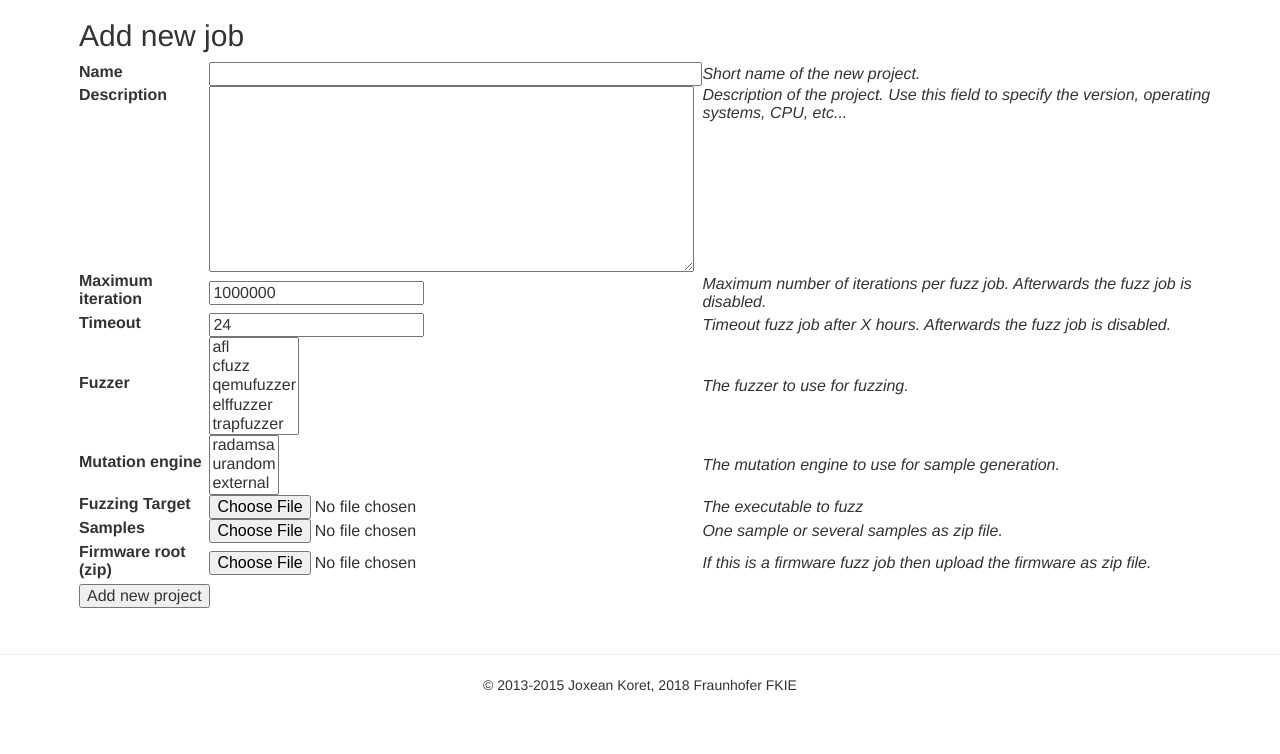
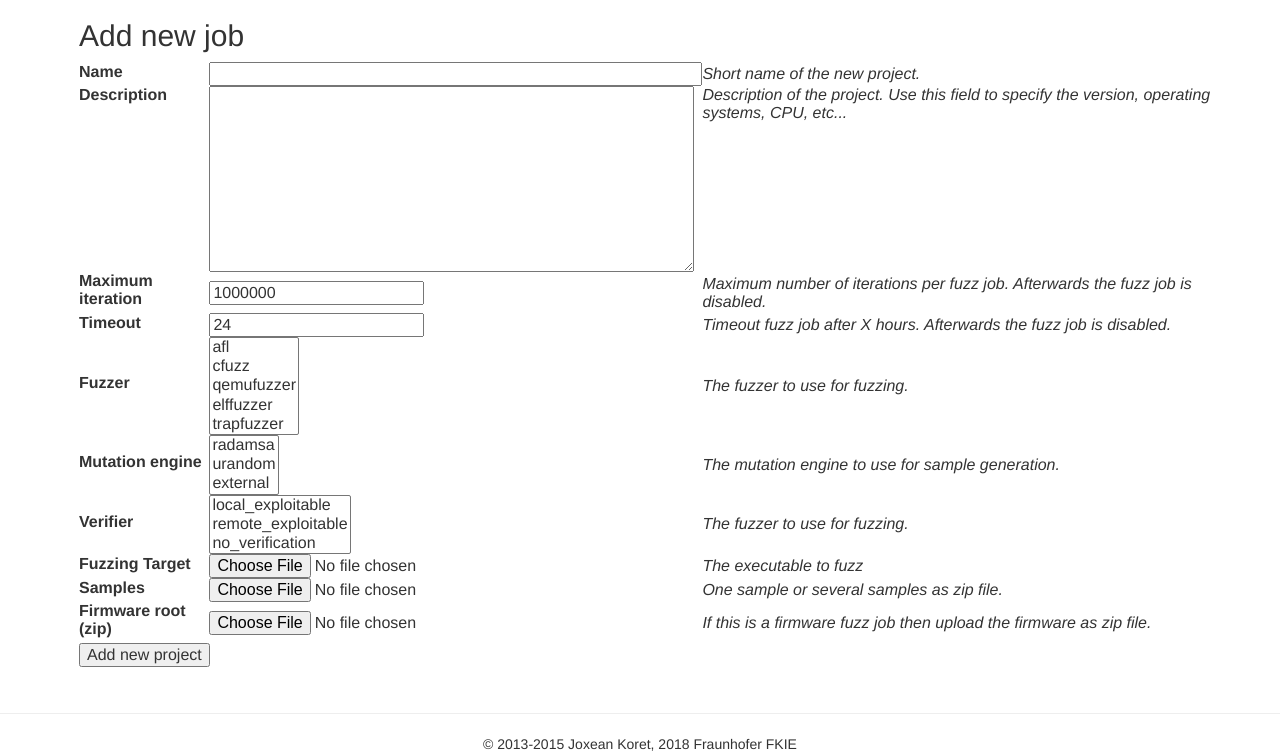
Before and after one commit to fkie-cad/LuckyCAT, a Flask app: page /jobs/add in a window 1280 px wide. Shown: the part 71-825 px from the top of the page. Before the commit the page ends 763 px from the top, so only its background shows below. Run offline with Flask 2, Linux system fonts and the light colour scheme; the visitor is signed in with stand-in values (Sample User, id 1); parts of the project's set-up code (start-up, migrations or seed data) failed here and were passed over; some libraries are stand-ins or nearby versions.

Commit message:
Added some TODOs @0roman, user can now choose verifier

```diff
--- a/luckycat/database/models/Job.py
+++ b/luckycat/database/models/Job.py
@@ -15,6 +15,7 @@ class Job(Document):
     archived = BooleanField()
     mutation_engine = StringField()
     fuzzer = StringField()
+    verifier = StringField()
     samples = BinaryField()
     firmware_root = BinaryField()
     fuzzing_target = BinaryField()
--- a/luckycat/f3c_global_config.py
+++ b/luckycat/f3c_global_config.py
@@ -41,3 +41,8 @@ fuzzers = [{'name': 'afl', 'description': 'AFL is a mutator and fuzzer'},
            {'name': 'qemufuzzer', 'description': 'qemufuzzer fuzzes binaries of whole firmware images'},
            {'name': 'elffuzzer', 'description': 'ELF fuzzer for *UNIX systems'},
            {'name': 'trapfuzzer', 'description': 'trap fuzzer for BSD-based systems'}]
+
+# fuzzer configuration
+verifiers = [{'name': 'local_exploitable', 'description': 'Local exploitable verifier'},
+           {'name': 'remote_exploitable', 'description': 'Remote exploitable verifier with gdb remote'},
+           {'name': 'no_verification', 'description': 'No verification of crashes'}]
--- a/luckycat/frontend/Crashes.py
+++ b/luckycat/frontend/Crashes.py
@@ -49,6 +49,8 @@ def show_crashes():
 @crashes.route('/crashes/show/<crash_id>')
 @login_required
 def show_crash(crash_id):
+    # TODO only show diff if mutation engine is external and actually mutates something (e.g. radamsa)
+    # TODO Do not show diff if mutation engine is fuzzer interal or generates samples like /dev/urandom
     if crash_id:
         crash = Crash.objects.get(id=crash_id)
         if crash:
--- a/luckycat/frontend/Jobs.py
+++ b/luckycat/frontend/Jobs.py
@@ -43,10 +43,12 @@ def add_job():
     if flask.request.method == 'GET':
         engines = [x['name'] for x in f3c_global_config.mutation_engines]
         fuzzers = [x['name'] for x in f3c_global_config.fuzzers]
+        verifiers = [x['name'] for x in f3c_global_config.verifiers]
 
         return flask.render_template("jobs_add.html",
                                      engines=engines,
-                                     fuzzers=fuzzers)
+                                     fuzzers=fuzzers,
+                                     verifiers=verifiers)
     else:
         data = flask.request.form
         files = flask.request.files
@@ -81,6 +83,7 @@ def add_job():
                       date=datetime.datetime.now().strftime('%Y-%m-%d'),
                       mutation_engine=engine,
                       fuzzer=data.get('fuzzer'),
+                      verifier=data.get('verifier'),
                       samples=samples,
                       fuzzing_target=files['fuzzing_target'].stream.read(),
                       firmware_root=firmware_root,
@@ -129,16 +132,19 @@ def edit_job(job_id):
                 'description': data.get('description'),
                 'fuzzer': data.get('fuzzer'),
                 'mutation_engine': engine,
+                'verifier': data.get('verifier'),
             })
 
             return flask.redirect("/jobs/show")
         else:
             engines = [x['name'] for x in f3c_global_config.mutation_engines]
             fuzzers = [x['name'] for x in f3c_global_config.fuzzers]
+            verifiers = [x['name'] for x in f3c_global_config.verifiers]
             return flask.render_template('jobs_edit.html',
                                          job=job,
                                          engines=engines,
-                                         fuzzers=fuzzers)
+                                         fuzzers=fuzzers,
+                                         verifiers=verifiers)
     else:
         flask.abort(400, description="Invalid job ID")
 
@@ -158,6 +164,7 @@ def _get_summary_for_crash(crash):
 @jobs.route("/jobs/download/<job_id>")
 @login_required
 def jobs_download(job_id):
+    # FIXME may crash if no crashes available
     if job_id is None:
         flask.flash("Invalid job ID")
         return flask.redirect('/jobs/show')
--- a/luckycat/frontend/templates/jobs_add.html
+++ b/luckycat/frontend/templates/jobs_add.html
@@ -51,6 +51,17 @@
       </td>
       <td><i>The mutation engine to use for sample generation.</i></td>
    </tr>
+     <tr>
+     <td><label>Verifier</label></td>
+      <td>
+        <select required name="verifier" size="{{verifiers|length}}">
+          {% for verifier in verifiers %}
+            <option value="{{verifier}}">{{verifier}}</option>
+          {% endfor %}
+        </select>
+      </td>
+      <td><i>The fuzzer to use for fuzzing.</i></td>
+   </tr>
     <tr>
     <td><label>Fuzzing Target</label></td>
     <td><input type="file" name="fuzzing_target" required></td>
--- a/luckycat/frontend/templates/jobs_show.html
+++ b/luckycat/frontend/templates/jobs_show.html
@@ -16,6 +16,7 @@
     <th>Archived</th>
     <th>Fuzzer</th>
     <th>Mutation engine</th>
+    <th>Verifier</th>
     <th>Start date</th>
   </tr>
   {% for job in jobs %}
@@ -36,6 +37,7 @@
       </td>
       <td>{{ job.fuzzer }}</td>
       <td>{{ job.mutation_engine }}</td>
+      <td>{{ job.verifier }}</td>
       <td>{{ job.date }}</td>
     </tr>
 {% endfor %}
```
Also changed, not shown: luckycat/backend/CrashVerificationSender.py (+16 -12 lines), luckycat/frontend/templates/jobs_edit.html (+11 -0 lines).
